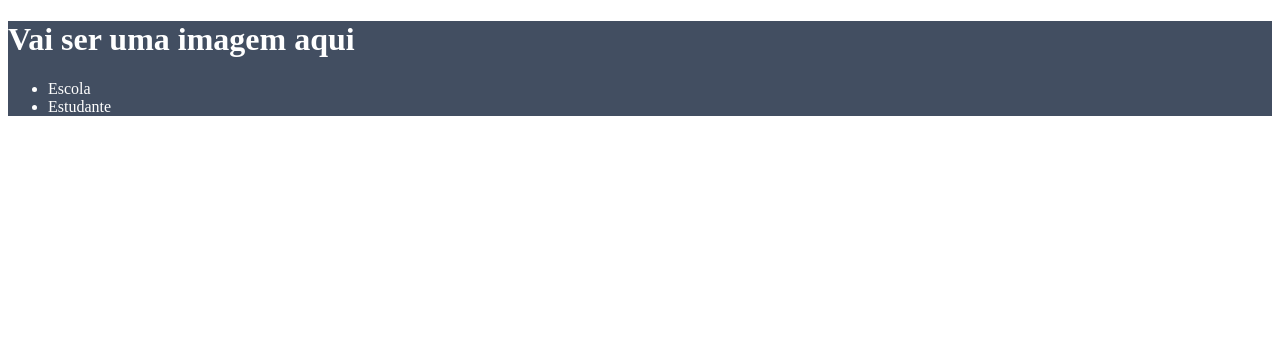
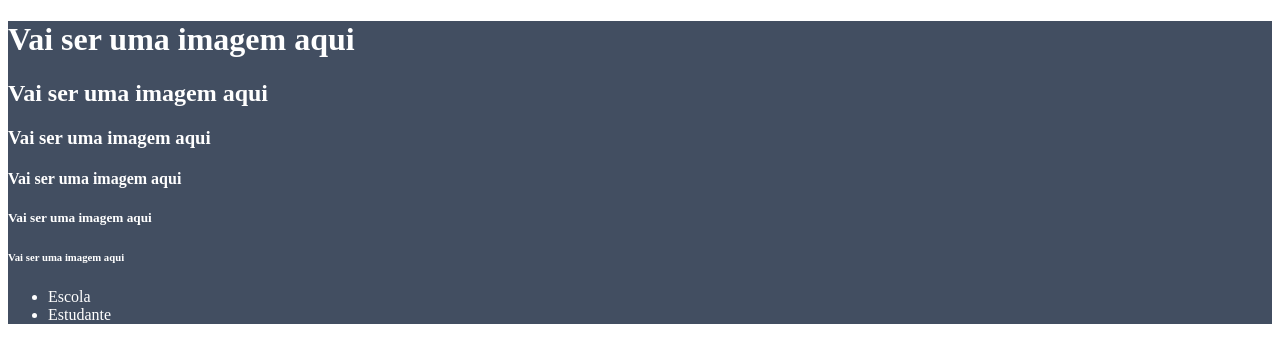
Before and after one commit to gabee0/site-alura, a plain HTML site: page index.html in a window 1280 px wide. Drawn offline with Linux system fonts and the light colour scheme.

Commit message:
alteração

```diff
--- a/index.html
+++ b/index.html
@@ -7,9 +7,19 @@
     <title>Document</title>
     <link rel="stylesheet" href="style.css">
 </head>
+
+
 <body>
     <header>
+
         <h1>Vai ser uma imagem aqui</h1>
+        <h2>Vai ser uma imagem aqui</h2>
+        <h3>Vai ser uma imagem aqui</h3>
+        <h4>Vai ser uma imagem aqui</h4>
+        <h5>Vai ser uma imagem aqui</h5>
+        <h6>Vai ser uma imagem aqui</h6>
+
+
         <ul>
             <li>Escola</li>
             <li>Estudante</li>
```
